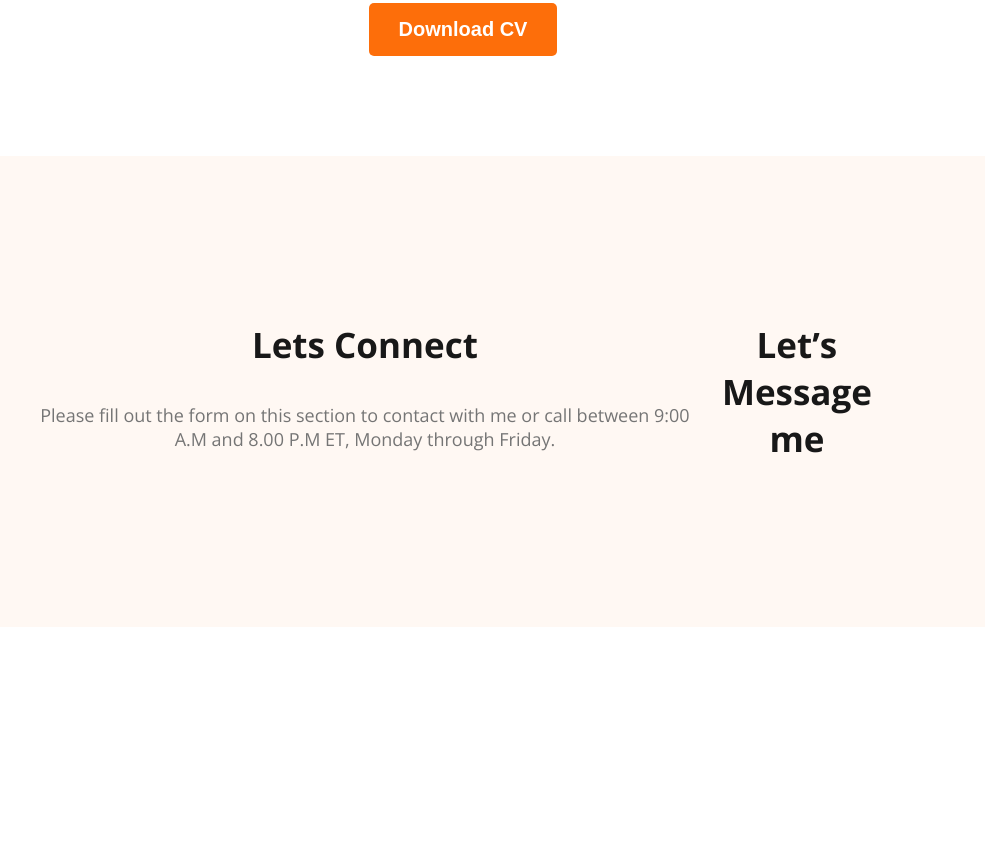
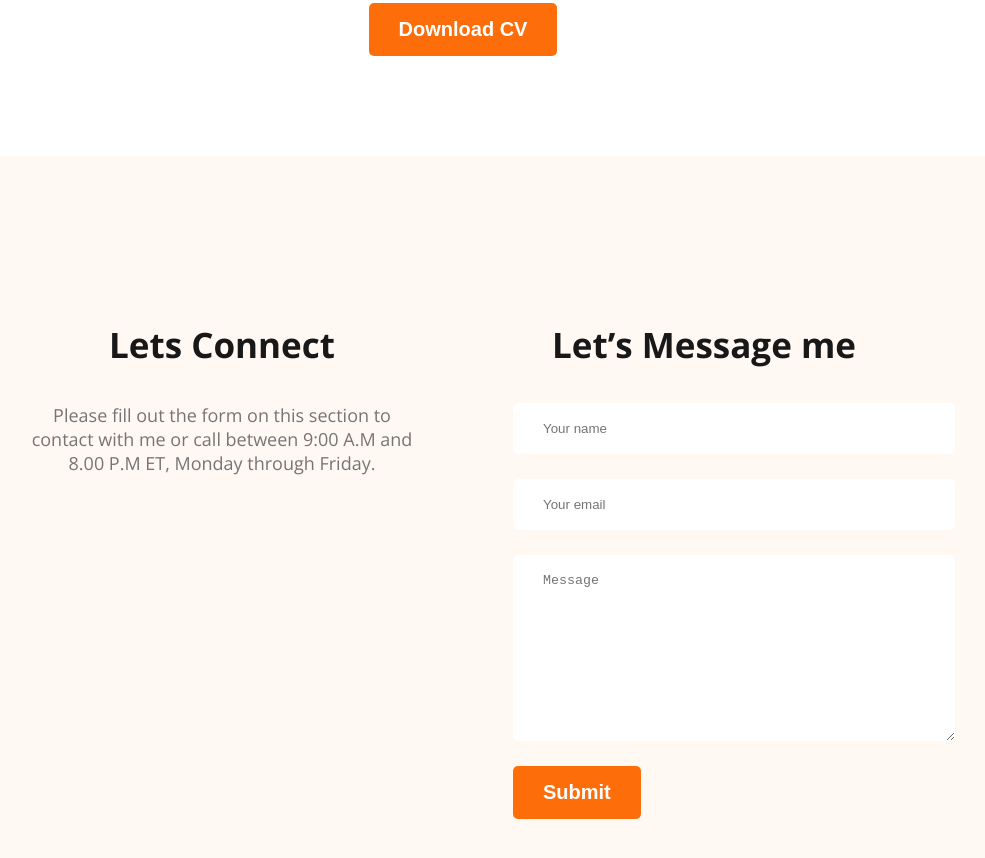
Before and after one commit to SaraIslam/portfolio, a plain HTML site: page index.html in a window 1280 px wide. Shown: the part 2659-3517 px from the top of the page, without its empty margins (177-1162 px from the left). Before the commit the page ends 3294 px from the top, so only its background shows below. Drawn offline with nearby package versions, Linux system fonts and the light colour scheme; files whose address does not match are found by name.

Commit message:
footer section contact form

```diff
--- a/index.html
+++ b/index.html
@@ -148,7 +148,12 @@
         </div>
         <div class="footer_col">
             <h3 class="section_title">Let’s Message me</h3>
-
+            <form class="contact" action="">
+                <input type="text" placeholder="Your name">
+                <input type="email" placeholder="Your email">
+                <textarea name="" id="" cols="30" rows="10" placeholder="Message"></textarea>
+                <input class="btn_primary" type="submit" value="Submit">
+            </form>
         </div>
     </footer>
 
--- a/styls/portfolio.css
+++ b/styls/portfolio.css
@@ -163,10 +163,25 @@ nav a{
 /* footer style */
 footer{
     display: flex;
+    gap: 100px;
     background-color:#FFF8F3;
     padding: 130px 200px;
     margin-top: 100px;
 }
-.social_links{
- margin: 0;
+.footer_col{
+    width: 50%;
 }
+.social_links a{
+ margin-right: 25px;
+}
+.contact input[type="text"],input[type="email"], textarea{
+    display: block;
+    margin-bottom: 25px;
+    padding: 18px 30px;
+    color: #757575;
+    border-radius: 5px;
+    background: #FFF;
+    border: 0px;
+    width: 100%;
+
+}
```
